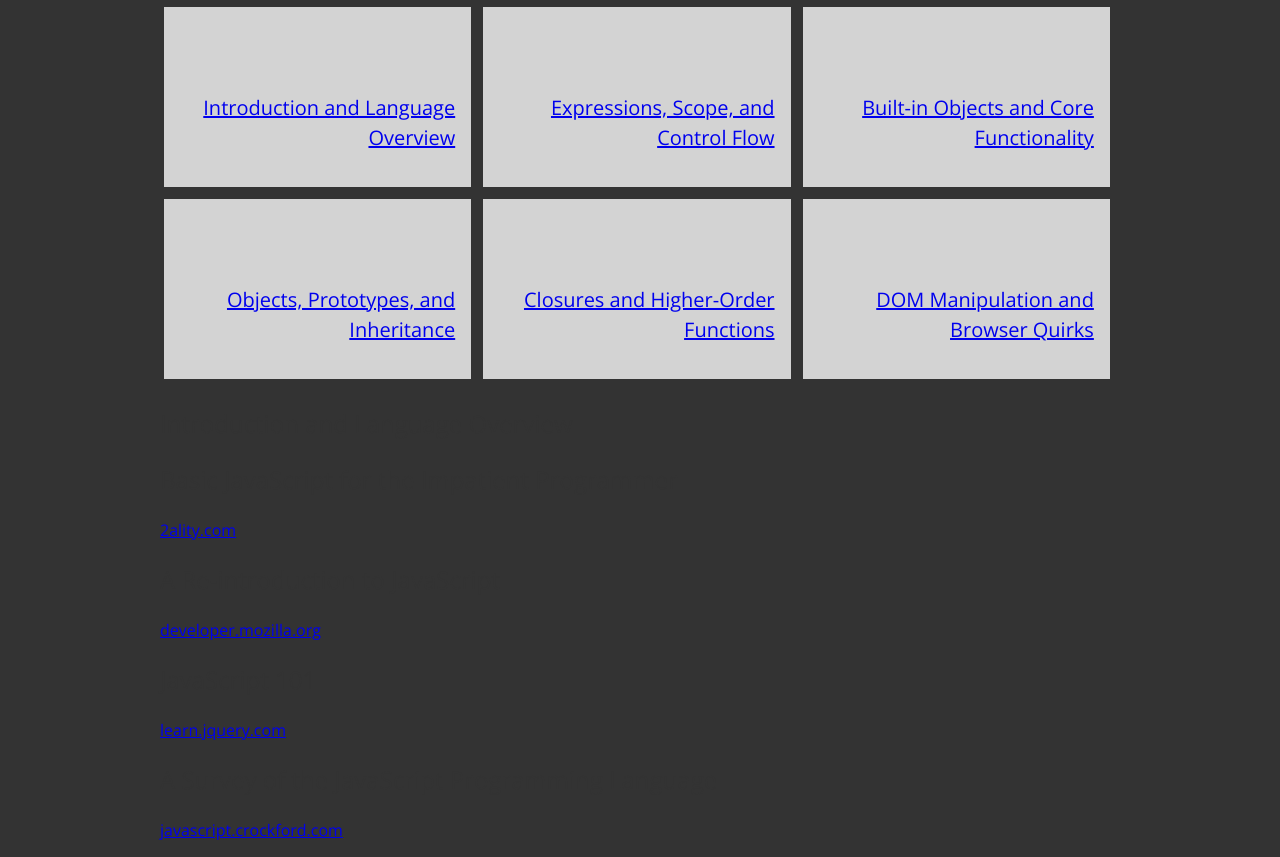
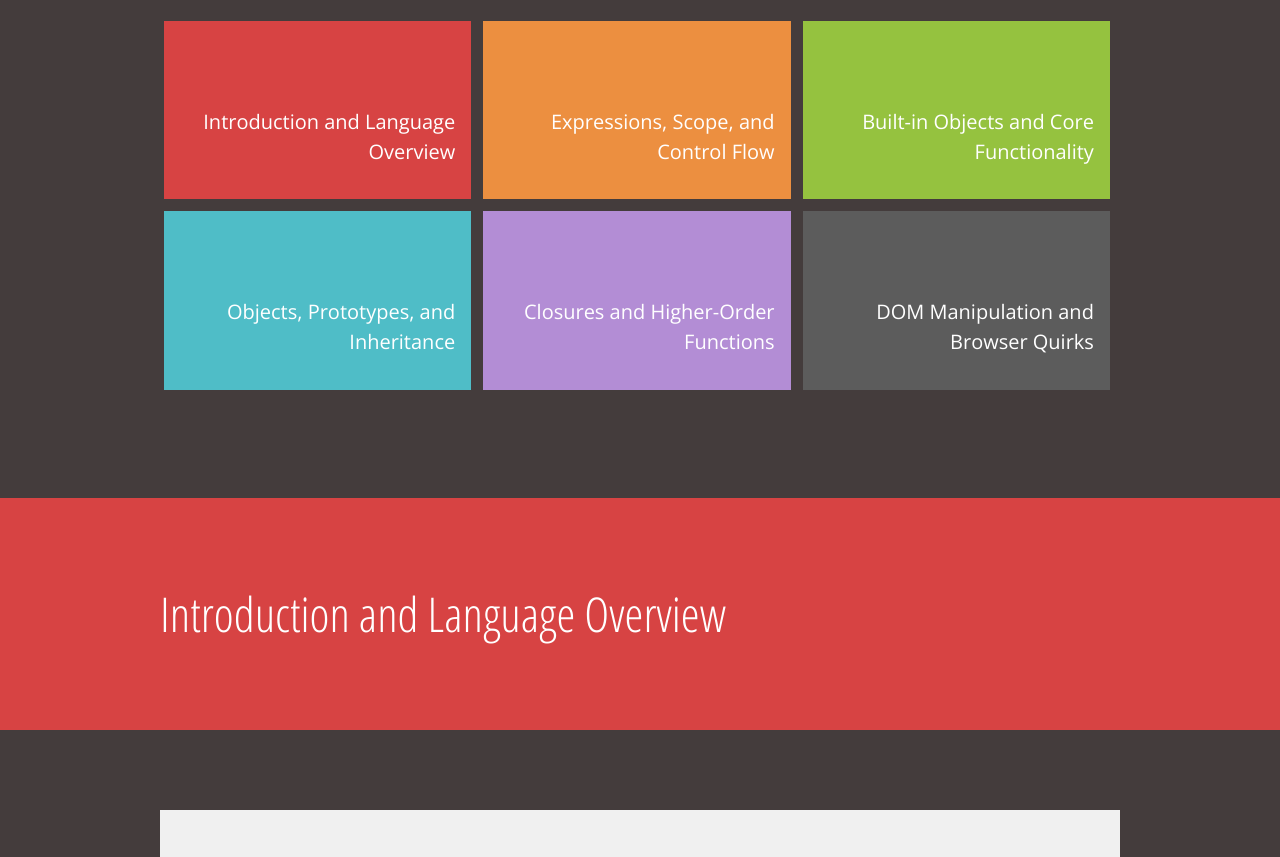
Before and after one commit to webguyian/jsref.net, a plain HTML site: page index.html in a window 1280 px wide. Shown: the part 635-1492 px from the top of the page. Drawn offline with nearby package versions, Linux system fonts and the light colour scheme.

Commit message:
Add banner styles

```diff
--- a/css/style.css
+++ b/css/style.css
@@ -4,16 +4,31 @@
 }
 
 body {
-  background: #333;
+  background: #443C3C;
   margin: 0;
   padding: 0;
-  color: #333;
+  color: #fff;
   font: 300 16px/1.5 'Open Sans', 'Helvetica Neue', Helvetica, Arial, sans-serif;
 }
 
 h1, h2, h3 {
   font-family: 'Open Sans', 'Helvetica Neue', Helvetica, Arial, sans-serif;
   font-weight: 300;
+}
+
+.heading {
+  font-family: 'Open Sans Condensed', 'Open Sans', 'Helvetica Neue', Helvetica, Arial, sans-serif;
+  font-size: 2.5em;
+  margin-top: 0;
+}
+
+a {
+  color: #fff;
+  text-decoration: none;
+}
+
+a:hover, a:focus {
+  border-bottom: 1px dotted;
 }
 
 .container {
@@ -24,18 +39,15 @@ h1, h2, h3 {
 .hero-unit {
   background-color: #d74343;
   background: linear-gradient(to top left, #C43333 0%, #C43333 50%, #d74343 50%, #d74343 100%);
-  margin-bottom: 40px;
   padding: 40px 20px;
 }
 
-.hero-unit h1 {
-  margin-top: 0;
-  color: #fff;
-  font-size: 2em;
+.hero-unit .lead {
+  margin-bottom: 0;
 }
 
-.hero-unit .lead {
-  color: #fff;
+.main {
+  padding: 100px 0;
 }
 
 .row {
@@ -48,7 +60,6 @@ h1, h2, h3 {
   position: relative;
   display: block;
   width: 90%;
-  height: 180px;
   margin: 0 auto 1em;
   padding: 1em;
   background-color: #d3d3d3;
@@ -56,28 +67,55 @@ h1, h2, h3 {
   vertical-align: top;
 }
 
-.panel > h2 {
-  color: #fff;
+.panel h2 {
   font-size: 1.25em;
-  margin-top: 70px;
+  margin-top: 25px;
 }
 
-.panel-1 { background-color: #d74343; }
-.panel-2 { background-color: #EC8F40; }
-.panel-3 { background-color: #95C23F; }
-.panel-4 { background-color: #4FBDC7; }
-.panel-5 { background-color: #B38DD5; }
-.panel-6 { background-color: #5C5C5C; }
+.bg-1 { background-color: #d74343; }
+.bg-2 { background-color: #EC8F40; }
+.bg-3 { background-color: #95C23F; }
+.bg-4 { background-color: #4FBDC7; }
+.bg-5 { background-color: #B38DD5; }
+.bg-6 { background-color: #5C5C5C; }
+
+.banner {
+  padding: 80px 0;
+}
+
+.banner .heading {
+  margin-bottom: 0;
+}
+
+.article {
+  background: #F0F0F0;
+  margin: 80px auto;
+  padding: 30px 60px;
+  color: #333;
+}
+
+.article .title {
+  margin-bottom: 0;
+  padding-bottom: 0;
+}
+
+.article .title + p {
+  margin-top: 0;
+}
+
+.article .site-link {
+  color: #397DB9;
+  text-transform: uppercase;
+}
 
 @media (min-width: 50em) {
 
   .hero-unit {
-    margin-bottom: 80px;
     padding: 200px 0;
   }
 
   .hero-unit h1 {
-    font: 300 3.5em/1.25 'Open Sans Condensed', 'Open Sans', 'Helvetica Neue', Helvetica, Arial, sans-serif;
+    font-size: 3.5em;
   }
 
   .hero-unit .lead {
@@ -90,4 +128,12 @@ h1, h2, h3 {
     margin: 0.25em 0.25em 0.5em;
   }
 
+  .panel h2 {
+    margin-top: 70px;
+  }
+
+  .banner .heading {
+    font-size: 3em;
+  }
+
 }
```
